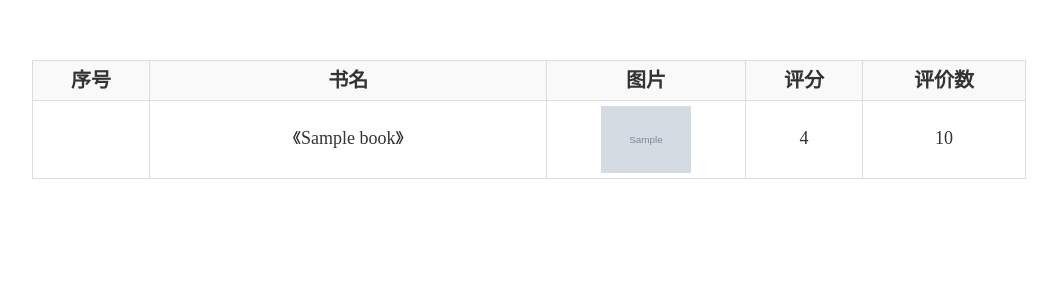
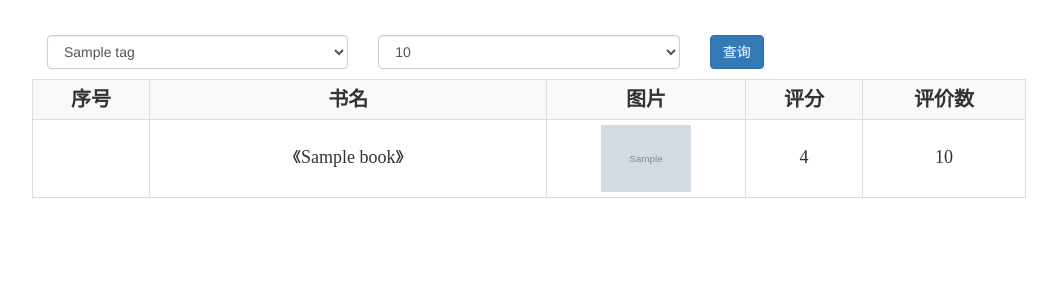
Before and after one commit to abinge317/pybook, a Python web app: template templates/books.html in a window 1280 px wide. Shown: the part 52-352 px from the top of the page, without its empty margins (111-1168 px from the left). Run offline with Jinja, Linux system fonts and the light colour scheme; the template is opened without the code that fills it: most values are stand-ins (such as "Sample title", 1, 10 or a date in 2020); grey boxes marked "Sample" are stand-in pictures; some libraries are stand-ins or nearby versions.

Commit message:
更新界面

```diff
--- a/PyBook/urls.py
+++ b/PyBook/urls.py
@@ -20,6 +20,7 @@ from django.views.generic.base import RedirectView
 urlpatterns = [
     #url(r'^admin/', admin.site.urls),
     url('^hello/$', hello),
+    url(r'^books/$', show_books),
     url(r'^books/(.+)/(\d+)/$', show_books),
     url('^time/$', current_time),
     url(r'time/plus/(\d{1,2})/$', time_ahead),
--- a/PyBook/views.py
+++ b/PyBook/views.py
@@ -26,7 +26,7 @@ def time_ahead(request, offset):
     html = "<html><body>In %s hour(s), it will be %s.</body></html>" % (offset, dt)
     return HttpResponse(html)
 
-def show_books(request, tag, amount):
+def show_books(request, tag='编程', amount='10'):
     try:
         amount = int(amount)
     except ValueError:
@@ -41,5 +41,6 @@ def show_books(request, tag, amount):
         cache.set(key, all_books)
     books = all_books[:amount]
     amount = len(books)
+    all_tags = Book.objects.values('tag').distinct()
 
     return render_to_response("books.html", locals())
--- a/templates/books.html
+++ b/templates/books.html
@@ -25,7 +25,40 @@
         </div>
     </div>
 </nav>
-<div class="container" style="width: 80%; margin-top:60px; margin-bottom:30px;">
+<div class="container" style="width: 80%;">
+    <form role="form">
+        <div class="form-group">
+            <div class="col-sm-4">
+                <select class="form-control" id="tag">
+                    <option>--请选择类别--</option>
+                    {% for mytag in all_tags %}
+                    <option>{{ mytag.tag }}</option>
+                    {% endfor %}
+                </select>
+            </div>
+        </div>
+        <div class="form-group">
+            <div class="col-sm-4">
+                <select class="form-control" id="amount">
+                    <option>--请选择数量--</option>
+                    <option>10</option>
+                    <option>20</option>
+                    <option>50</option>
+                    <option>100</option>
+                    <option>200</option>
+                    <option>500</option>
+                    <option>1000</option>
+                </select>
+            </div>
+        </div>
+        <div class="form-group">
+            <div class="col-sm-4">
+                <button type="button" class="btn btn-primary" id="query_btn">查询</button>
+            </div>
+        </div>
+    </form>
+</div>
+<div class="container"  style="width: 80%;margin-top:10px; margin-bottom:30px;">
     <table class="table table-condensed table-bordered table-striped">
         <tr><th>序号</th><th>书名</th><th>图片</th><th>评分</th><th>评价数</th></tr>
         {% for book in books %}
@@ -34,4 +67,24 @@
     </table>
 </div>
 </body>
+<script>
+
+    $(function(){
+        $('#tag').val("{{ tag }}");
+        $('#amount').val("{{ amount }}");
+    });
+
+    $('#query_btn').click(function(){
+        var tag = $('#tag').val();
+        if(tag=="--请选择类别--") {
+            tag = "编程"
+        }
+        var amount = $('#amount').val();
+        if(amount=="--请选择数量--") {
+            amount = "10"
+        }
+        window.location.href = "/books/" + tag + "/" + amount + "/";
+    });
+
+</script>
 </html>
```
